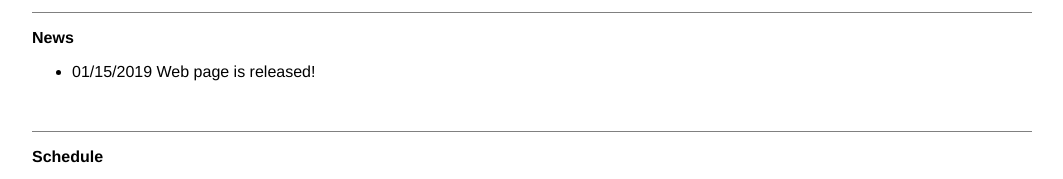
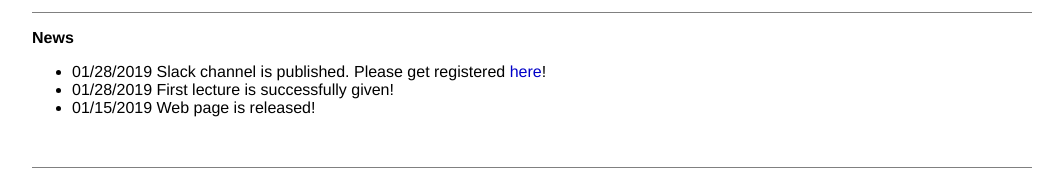
Before and after one commit to hhdeeplearning/hhdeeplearning.github.io, a plain HTML site: page index.html in a window 1280 px wide. Shown: the part 621-800 px from the top of the page, without its empty margins (108-1171 px from the left). Drawn offline with Linux system fonts and the light colour scheme.

Commit message:
more news addedd

```diff
--- a/index.html
+++ b/index.html
@@ -50,6 +50,8 @@ The course is taught by
 <p align="left"> <font size="+0" >
  <b> News</b>
 <ul>
+<li> 01/28/2019 Slack channel is published. Please get registered <a href="https://hhdl.slack.com/" target="_blank"> here</a>!
+<li> 01/28/2019 First lecture is successfully given!
 <li> 01/15/2019 Web page is released!
 </ul>
 <br>
```
